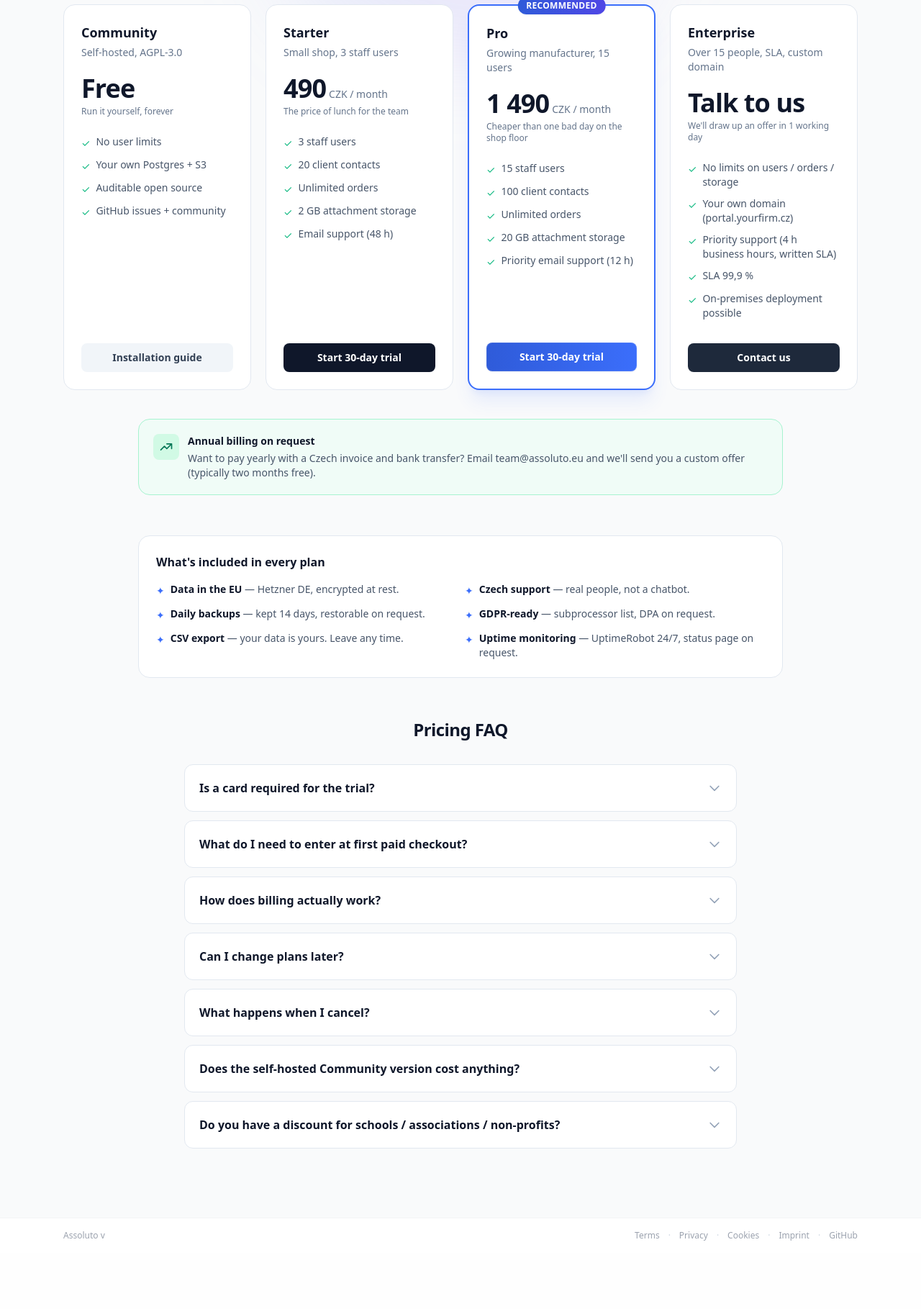
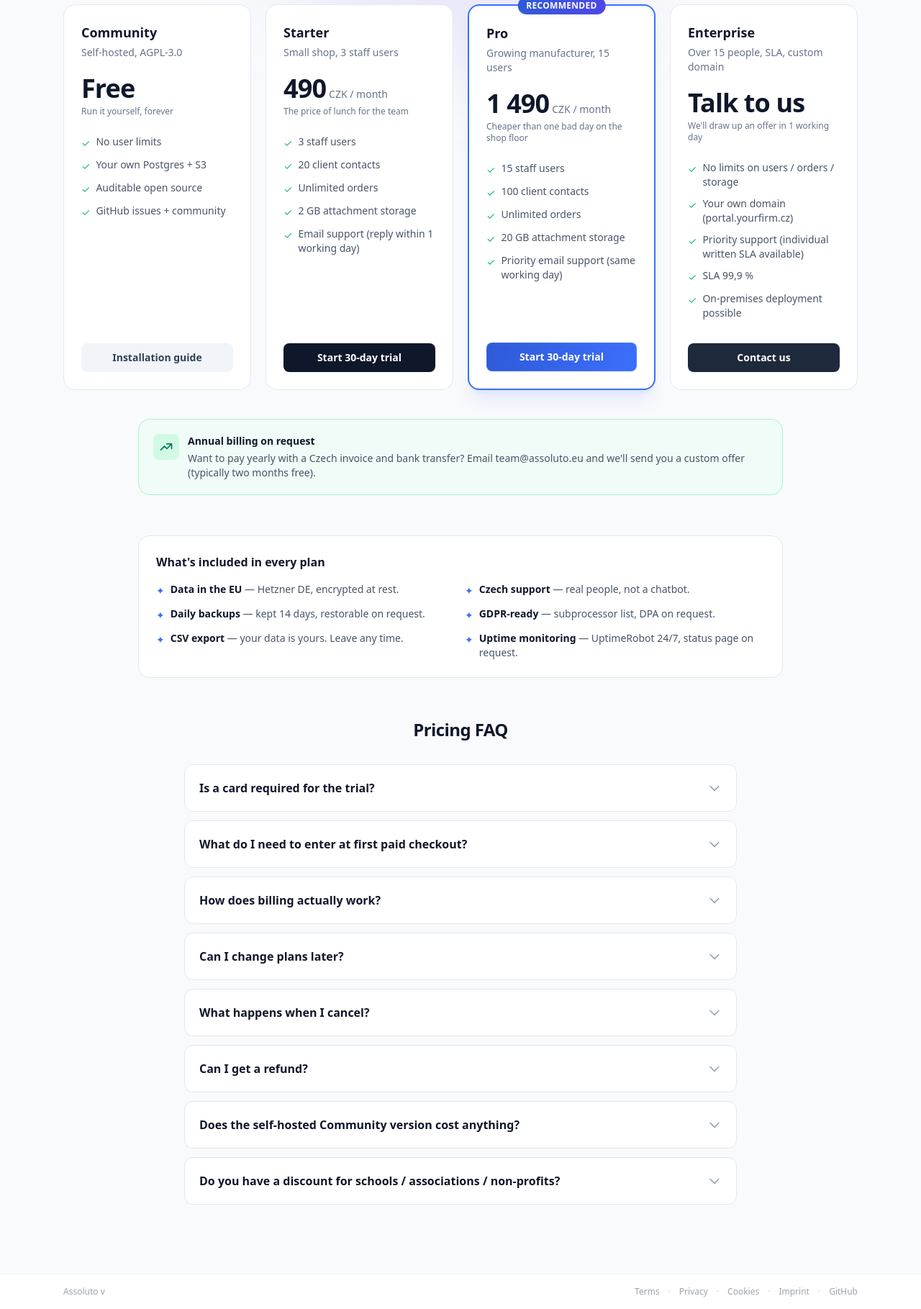
Before and after one commit to eLh0m3r0/assoluto, a Python web app: template app/templates/www/pricing.html in a window 1280 px wide. Shown: the part 311-2130 px from the top of the page at 72% size. Before the commit the page ends 2035 px from the top, so only its background shows below. Run offline with Jinja, Linux system fonts and the light colour scheme; the template is opened without the code that fills it, so the values that code supplies are empty.

Commit message:
fix(biz): honest support targets, refund policy, demo CTA wording
Findings addressed (audit run 2026-07-03-1507):
* F-BIZ-002 (P1): pricing support bullets now promise what one founder
  can keep — Starter "reply within 1 working day", Pro "same working
  day", Enterprise "individual written SLA available" (public 4h
  number removed); matches the contact page's existing promise
* F-BIZ-006 (P2): refund position stated once in the pricing FAQ and
  once in Terms §4 — monthly non-refundable mid-period (access to
  period end), annual pro-rata for unused full months by agreement
* F-BIZ-005 (P2): "Book a 15-min demo" -> "Request a 15-min demo" so
  the CTA matches the async contact-form reality

CS + DE translations included; catalogs re-extracted and compiled
(also carries translations for the trial-nurture emails landing in
the next commit).

Co-Authored-By: Claude Fable 5 <noreply@anthropic.com>

```diff
--- a/app/templates/www/index.html
+++ b/app/templates/www/index.html
@@ -42,7 +42,7 @@
             <a href="/contact"
                class="inline-flex items-center justify-center gap-2 rounded-lg bg-white px-6 py-3.5 text-sm font-semibold text-slate-700 shadow-sm ring-1 ring-inset ring-slate-200 transition hover:bg-slate-50 dark:bg-slate-900 dark:text-slate-300 dark:ring-slate-700 dark:hover:bg-slate-800">
                 <svg aria-hidden="true" class="h-4 w-4" fill="none" viewBox="0 0 24 24" stroke="currentColor" stroke-width="2"><path stroke-linecap="round" stroke-linejoin="round" d="M15 10l4.553-2.276A1 1 0 0121 8.618v6.764a1 1 0 01-1.447.894L15 14M5 18h8a2 2 0 002-2V8a2 2 0 00-2-2H5a2 2 0 00-2 2v8a2 2 0 002 2z"/></svg>
-                {{ _("Book a 15-min demo") }}
+                {{ _("Request a 15-min demo") }}
             </a>
         </div>
 
--- a/app/templates/www/pricing.html
+++ b/app/templates/www/pricing.html
@@ -51,7 +51,7 @@
                 <li class="flex items-start gap-2"><span class="mt-0.5 text-emerald-500">✓</span> {{ _("20 client contacts") }}</li>
                 <li class="flex items-start gap-2"><span class="mt-0.5 text-emerald-500">✓</span> {{ _("Unlimited orders") }}</li>
                 <li class="flex items-start gap-2"><span class="mt-0.5 text-emerald-500">✓</span> {{ _("2 GB attachment storage") }}</li>
-                <li class="flex items-start gap-2"><span class="mt-0.5 text-emerald-500">✓</span> {{ _("Email support (48 h)") }}</li>
+                <li class="flex items-start gap-2"><span class="mt-0.5 text-emerald-500">✓</span> {{ _("Email support (reply within 1 working day)") }}</li>
             </ul>
             <a href="/platform/signup?plan=starter" class="mt-8">
                 <span class="block rounded-lg bg-slate-900 px-4 py-2.5 text-center text-sm font-semibold text-white transition hover:bg-slate-800 dark:bg-white dark:text-slate-900 dark:hover:bg-slate-100">{{ _("Start 30-day trial") }}</span>
@@ -75,7 +75,7 @@
                 <li class="flex items-start gap-2"><span class="mt-0.5 text-emerald-500">✓</span> {{ _("100 client contacts") }}</li>
                 <li class="flex items-start gap-2"><span class="mt-0.5 text-emerald-500">✓</span> {{ _("Unlimited orders") }}</li>
                 <li class="flex items-start gap-2"><span class="mt-0.5 text-emerald-500">✓</span> {{ _("20 GB attachment storage") }}</li>
-                <li class="flex items-start gap-2"><span class="mt-0.5 text-emerald-500">✓</span> {{ _("Priority email support (12 h)") }}</li>
+                <li class="flex items-start gap-2"><span class="mt-0.5 text-emerald-500">✓</span> {{ _("Priority email support (same working day)") }}</li>
             </ul>
             <a href="/platform/signup?plan=pro" class="mt-8">
                 <span class="block rounded-lg bg-gradient-to-r from-brand-600 to-brand-500 px-4 py-2.5 text-center text-sm font-semibold text-white shadow-sm ring-1 ring-inset ring-white/10 transition hover:shadow-md hover:brightness-105">{{ _("Start 30-day trial") }}</span>
@@ -93,7 +93,7 @@
             <ul class="mt-6 grow space-y-2.5 text-sm text-slate-600 dark:text-slate-300">
                 <li class="flex items-start gap-2"><span class="mt-0.5 text-emerald-500">✓</span> {{ _("No limits on users / orders / storage") }}</li>
                 <li class="flex items-start gap-2"><span class="mt-0.5 text-emerald-500">✓</span> {{ _("Your own domain (portal.yourfirm.cz)") }}</li>
-                <li class="flex items-start gap-2"><span class="mt-0.5 text-emerald-500">✓</span> {{ _("Priority support (4 h business hours, written SLA)") }}</li>
+                <li class="flex items-start gap-2"><span class="mt-0.5 text-emerald-500">✓</span> {{ _("Priority support (individual written SLA available)") }}</li>
                 <li class="flex items-start gap-2"><span class="mt-0.5 text-emerald-500">✓</span> {{ _("SLA") }} {% if locale == 'en' %}99.9{% else %}99,9{% endif %} %</li>
                 <li class="flex items-start gap-2"><span class="mt-0.5 text-emerald-500">✓</span> {{ _("On-premises deployment possible") }}</li>
             </ul>
@@ -166,6 +166,7 @@
             {{ pfaq(_("How does billing actually work?"), _("Monthly plan: card via Stripe, invoice emailed the same day. Annual plan: arranged on request — bank transfer with a Czech invoice, net-14, typically two months free for the year.")) }}
             {{ pfaq(_("Can I change plans later?"), _("Yes, any time. The difference is prorated down to the day. Downgrade happens at the start of the next billing period (you keep what you paid for).")) }}
             {{ pfaq(_("What happens when I cancel?"), _("You keep full access until the end of the current billing period, then have 3 days to export your data (CSV + attachments as ZIP). After that, access ends. Need to recover data later? Email team@assoluto.eu within 30 days. For immediate erasure email us — we action GDPR Art. 17 requests within 48 hours.")) }}
+            {{ pfaq(_("Can I get a refund?"), _("Monthly plans are not refunded mid-period — when you cancel, you keep full access until the end of the period you already paid for. Annual invoices arranged on request are refunded pro-rata for unused full months, by agreement via team@assoluto.eu.")) }}
             {{ pfaq(_("Does the self-hosted Community version cost anything?"), _("No. It's AGPL-3.0 open source. You pay only for your own VPS and S3. No restrictions on users or features — only you need to run updates yourself.")) }}
             {{ pfaq(_("Do you have a discount for schools / associations / non-profits?"), _("Yes. Write to us at team@assoluto.eu with a description of the use — half price is typical, free access for small organisations.")) }}
         </dl>
--- a/app/templates/www/terms.html
+++ b/app/templates/www/terms.html
@@ -60,6 +60,9 @@
             </p>
             <p class="mt-2">
                 {{ _("The Customer may cancel the subscription at any time from the billing dashboard. The cancellation takes effect at the end of the current billing period; the Customer keeps full access until that date and an additional 3 days for data export. After that, the Customer's account is deactivated and access ends. The Customer may, within 30 days of deactivation, request manual data recovery by emailing team@assoluto.eu; after 30 days the data is permanently deleted (subject to legally-required retention of accounting records as set out in the Privacy Policy).") }}
+            </p>
+            <p class="mt-2">
+                {{ _("Fees already paid for the current billing period are non-refundable; the Customer retains access for the remainder of the paid period. For annual subscriptions paid by bank transfer, unused full months are refunded pro-rata upon written request, by mutual agreement.") }}
             </p>
             <p class="mt-2">
                 {{ _("The Provider may unilaterally adjust prices and plan limits with at least 30 days' prior notice sent to the Customer's billing email. If the Customer disagrees with the new price, they may cancel the subscription before it takes effect; otherwise continued use after the effective date constitutes acceptance.") }}
```
Also changed, not shown: app/locale/cs/LC_MESSAGES/messages.po, app/locale/de/LC_MESSAGES/messages.po, app/locale/en/LC_MESSAGES/messages.po, 4 other files.
